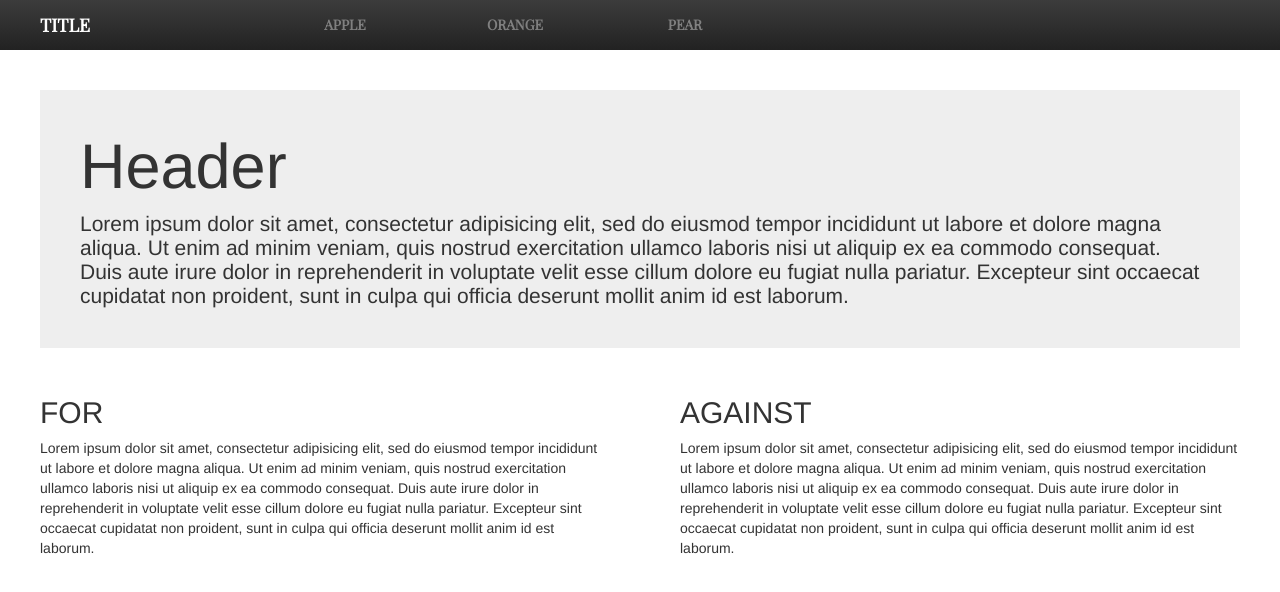
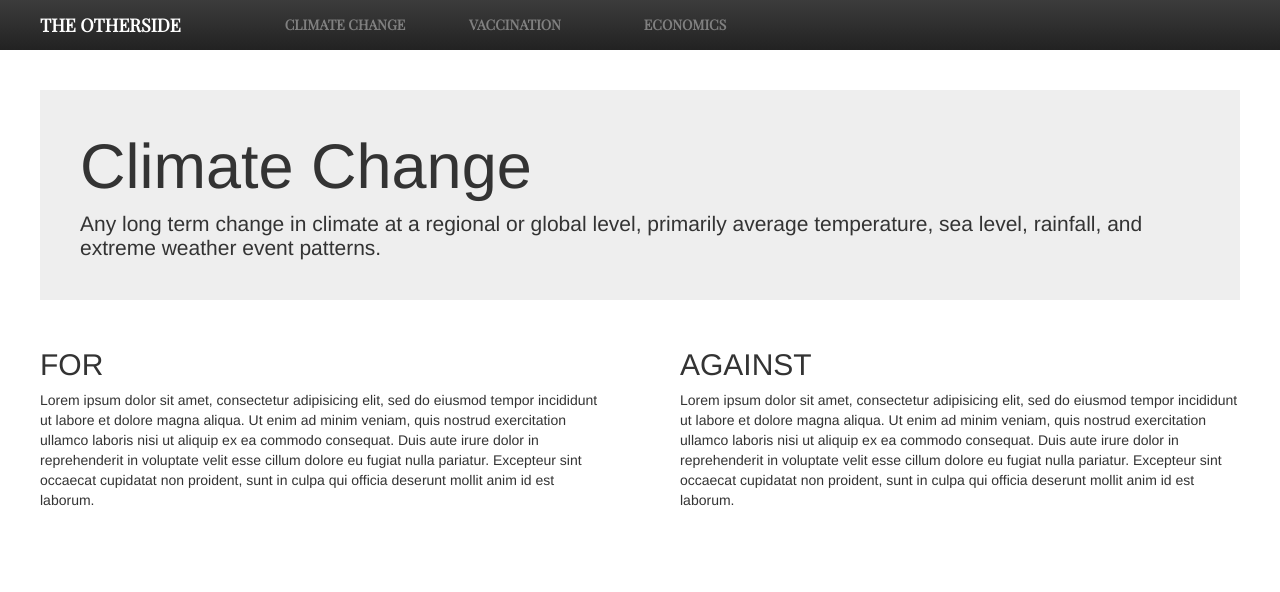
Before and after one commit to xavierthomassmith/otherside, a plain HTML site: page prototype2/index.html in a window 1280 px wide. Drawn offline with nearby package versions, Linux system fonts and the light colour scheme.

Commit message:
Add files via upload

```diff
--- a/prototype2/css/style.sass
+++ b/prototype2/css/style.sass
@@ -105,6 +105,9 @@ body
     color: #333
     margin-top: 15px
     text-align: center
+    font-family: "Playfair Display", "serif"
+    font-size: 14px
+    font-weight: bolder
 
     #dropdown
       list-style: none
--- a/prototype2/index.html
+++ b/prototype2/index.html
@@ -3,30 +3,30 @@
   <head>
     <meta charset="utf-8">
     <meta name="viewport" content="width=device-width, initial-scale=1.0">
-    <title>TITLE</title>
+    <title>The Otherside</title>
     <link rel="stylesheet" href="css/style.css">
     <link link href="https://fonts.googleapis.com/css?family=Playfair+Display" rel="stylesheet">
   </head>
   <body>
     <div class="nav">
-      <h1>TITLE</h1>
+      <h1>THE OTHERSIDE</h1>
       <ul>
-        <li>APPLE</li>
-        <li>ORANGE</li>
-        <li>PEAR</li>
+        <li>CLIMATE CHANGE</li>
+        <li>VACCINATION</li>
+        <li>ECONOMICS</li>
       </ul>
       <div class="nav-bar-toggle"></div>
     </div>
     <div class="responsive-menu">
       <ul id="dropdown">
-        <li id="items">APPLE</li>
-        <li id="items">ORANGE</li>
-        <li id="items">PEAR</li>
+        <li id="items">CLIMATE CHANGE</li>
+        <li id="items">VACCINATION</li>
+        <li id="items">ECONOMICS</li>
       </ul>
     </div>
     <div class="container">
-      <h2>Header</h2>
-      <p id="summary">Lorem ipsum dolor sit amet, consectetur adipisicing elit, sed do eiusmod tempor incididunt ut labore et dolore magna aliqua. Ut enim ad minim veniam, quis nostrud exercitation ullamco laboris nisi ut aliquip ex ea commodo consequat. Duis aute irure dolor in reprehenderit in voluptate velit esse cillum dolore eu fugiat nulla pariatur. Excepteur sint occaecat cupidatat non proident, sunt in culpa qui officia deserunt mollit anim id est laborum.</p>
+      <h2>Climate Change</h2>
+      <p id="summary">Any long term change in climate at a regional or global level, primarily average temperature, sea level, rainfall, and extreme weather event patterns.</p>
     </div>
     <div class="argument-container-max">
       <h3>FOR
```
Also changed, not shown: prototype2/css/style.css, 1 other file.
